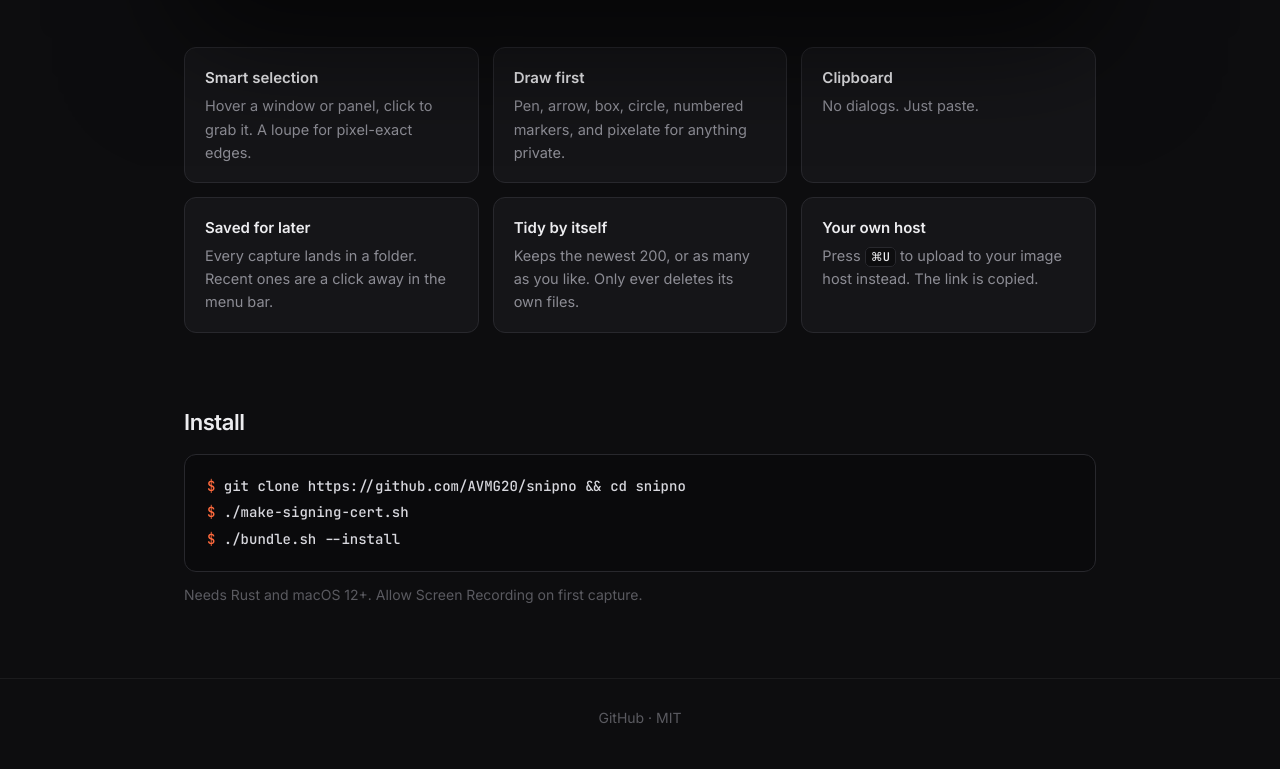
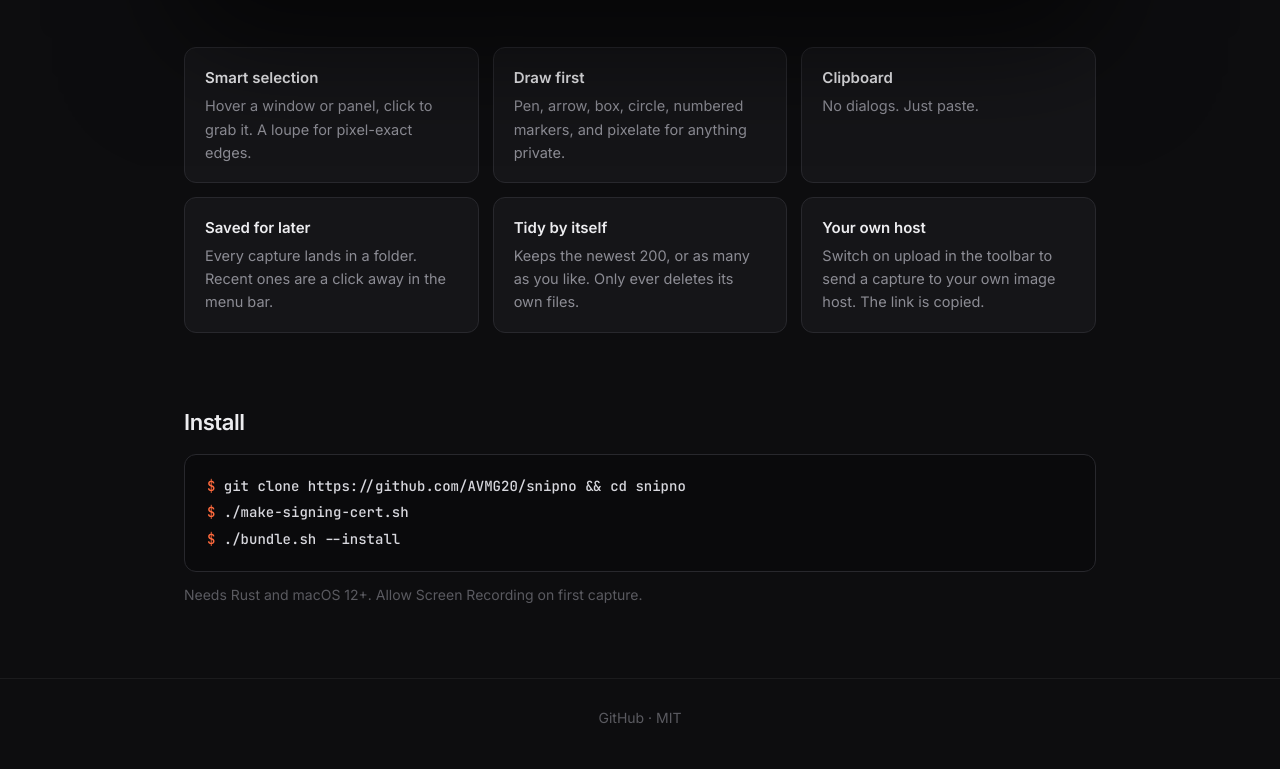
Before and after one commit to AVMG20/snipno, a plain HTML site: page site/index.html in a window 1280 px wide. Shown: the part 851-1620 px from the top of the page. Drawn offline with Linux system fonts and the light colour scheme.

Commit message:
Site: describe upload as the toolbar toggle
Co-Authored-By: Claude Opus 5.5 <noreply@anthropic.com>

```diff
--- a/site/index.html
+++ b/site/index.html
@@ -196,7 +196,7 @@
       <div class="note"><h3>Clipboard</h3><p>No dialogs. Just paste.</p></div>
       <div class="note"><h3>Saved for later</h3><p>Every capture lands in a folder. Recent ones are a click away in the menu bar.</p></div>
       <div class="note"><h3>Tidy by itself</h3><p>Keeps the newest 200, or as many as you like. Only ever deletes its own files.</p></div>
-      <div class="note"><h3>Your own host</h3><p>Press <kbd>⌘U</kbd> to upload to your image host instead. The link is copied.</p></div>
+      <div class="note"><h3>Your own host</h3><p>Switch on upload in the toolbar to send a capture to your own image host. The link is copied.</p></div>
     </div>
 
     <section class="install">
```
